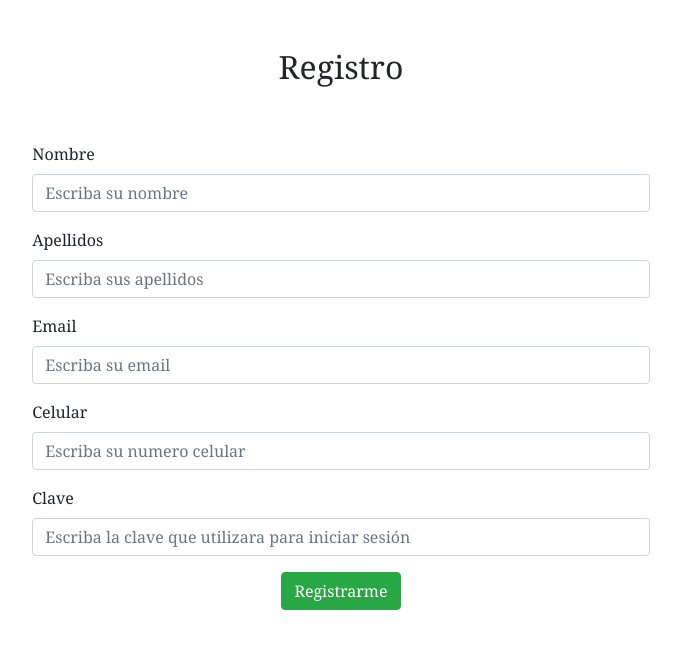
After one commit to bcarlu/agenda-citas, a PHP site: page /registro.php in a window 1280 px wide. The commit adds this page. Shown: the top 649 px of the page, without its empty margins (299-980 px from the left). Run offline with PHP 8.4, Linux system fonts and the light colour scheme.

Commit message:
Se añade pagina de registro, se cambian nombres de algunas paginas, se sigue trabajando en las funcion de agenda.

```diff
--- a/head.php
+++ b/head.php
@@ -1,4 +1,9 @@
-<?php session_start(); ?>
+
+<?php
+/*ESTE HEAD ES PARA LAS PAGINAS DE CLIENTES REGISTRADOS,
+POR LO CUAL SE INCLUYE LA FUNCION DE SESION.*/
+session_start();
+?>
 
 <!DOCTYPE html>
 <html lang="es">
--- a/navbar.php
+++ b/navbar.php
@@ -1,5 +1,5 @@
 <nav class="navbar navbar-expand-lg navbar-light bg-light">
-    <a class="navbar-brand" href="categorias.php">Luspa</a>
+    <a class="navbar-brand" href="inicio.php">Luspa</a>
     <span><?php echo date('D-M-d');?></span>
     <button class="navbar-toggler" type="button" data-toggle="collapse" data-target="#navbarNav" aria-controls="navbarNav" aria-expanded="false" aria-label="Toggle navigation">
         <span class="navbar-toggler-icon"></span>
--- a/php/validacion.php
+++ b/php/validalogin.php
@@ -12,8 +12,8 @@ if (isset($_POST)) {
 
     if ($resultadoLogin['usuario'] > 0) {
         $_SESSION['username'] = $email;
-        header("location:../categorias.php");
+        header("location:../inicio.php");
     }else {
-        echo "No estas registrado, por favor Hazlo aqui.";
+        echo "No estas registrado, <a href='registro.php'>puedes hacerlo aqui, es gratis</a>";
     }
 }
--- /dev/null
+++ b/registro.php
@@ -0,0 +1,32 @@
+<?php include_once'head.php';?>
+<body>
+    <div class="container">
+    <h2 class="text-center py-5">Registro</h2>
+    <form action="php/validaregistro.php" method="post">
+        <div class="form-group mx-auto col-7">
+            <label for="nom-ape">Nombre</label>
+            <input type="text" class="form-control" id="nombre-reg" name="nombre-reg" aria-describedby="nombreAyuda" placeholder="Escriba su nombre" required>
+        </div>
+        <div class="form-group mx-auto col-7">
+            <label for="nom-ape">Apellidos</label>
+            <input type="text" class="form-control" id="apellidos-reg" name="apellidos-reg" aria-describedby="apellidosAyuda" placeholder="Escriba sus apellidos" required>
+        </div>
+        <div class="form-group mx-auto col-7">
+            <label>Email</label>
+            <input type="email" class="form-control" id="email-reg" name="email-reg" aria-describedby="emailAyuda" placeholder="Escriba su email" required>
+        </div>
+        <div class="form-group mx-auto col-7">
+            <label>Celular</label>
+            <input type="tel" class="form-control" id="celular-reg" name="celular-reg" aria-describedby="celularAyuda" placeholder="Escriba su numero celular" pattern="[0-9]{3}" required>
+        </div>
+        <div class="form-group mx-auto col-7">
+            <label>Clave</label>
+            <input type="password" class="form-control" id="clave-reg" name="clave-reg" placeholder="Escriba la clave que utilizara para iniciar sesión" required>
+        </div>
+        <div class="mx-auto col-7 text-center">
+            <button type="submit" class="btn btn-success">Registrarme</button>
+        </div>
+    </form>
+    </div>
+</body>
+</html>
```
Also changed, not shown: index.php (+10 -4 lines), inicio.php (added, +40 -0 lines), navsesion.php (+9 -0 lines), php/funciones.php (+9 -2 lines), php/validaregistro.php (added, +25 -0 lines), img/volver-flecha.png (added).
